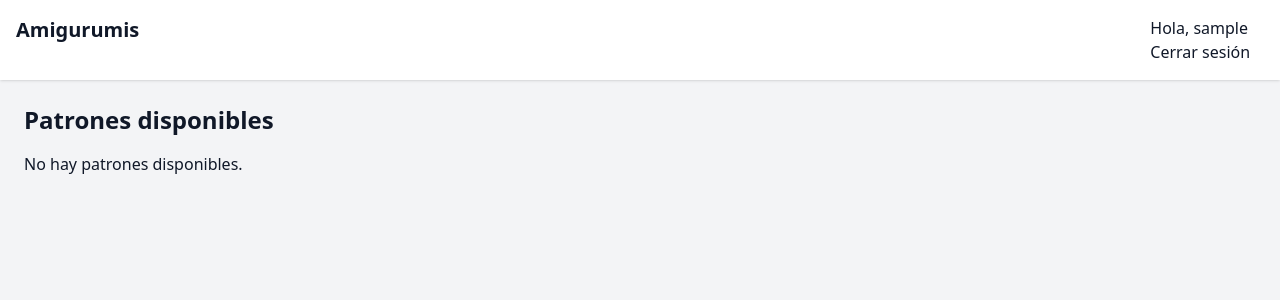
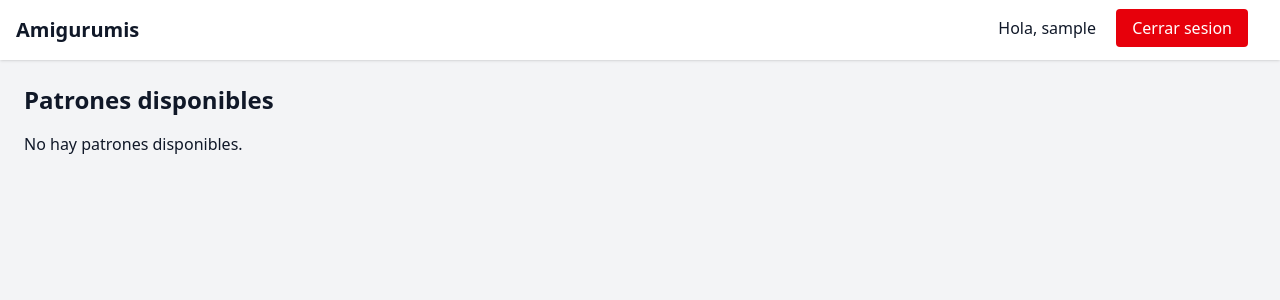
Before and after one commit to choclox/amigurumi, a Django app: page / in a window 1280 px wide. Shown: the top 300 px of the page. Run offline with Django 5.2, Linux system fonts and the light colour scheme; the visitor is signed in with stand-in values (Sample User, id 1); data that the repository does not hold is empty; some libraries are stand-ins or nearby versions.

Commit message:
adjusting navbar.html

```diff
--- a/templates/navbar.html
+++ b/templates/navbar.html
@@ -3,13 +3,13 @@
     <div>
         {% if user.is_authenticated %}
             <span class="mr-4">Hola, {{ user.username }}</span>
-            <form action="{% url 'logout' %}" method="post">
+            <form action="{% url 'logout' %}" method="post" class="inline-block">
                 {% csrf_token %}
-                <button type="submit">Cerrar sesión</button>
+                <a type= "submit" class="text-white bg-red-600 hover:bg-blue-700 font-medium py-2 px-4 rounded mr-4 transition duration-300">Cerrar sesion</a>
             </form>
         {% else %}
-            <a href="{% url 'login' %}" class="text-blue-600 mr-4">Entrar</a>
-            <a href="{% url 'register' %}" class="text-blue-600">Registrarse</a>
+            <a href="{% url 'login' %}" class="text-white bg-blue-600 hover:bg-blue-700 font-medium py-2 px-4 rounded mr-4 transition duration-300">Entrar</a>
+            <a href="{% url 'register' %}" class="text-white bg-green-600 hover:bg-green-700 font-medium py-2 px-4 rounded transition duration-300">Registrarse</a>
         {% endif %}
     </div>
 </nav>
```
